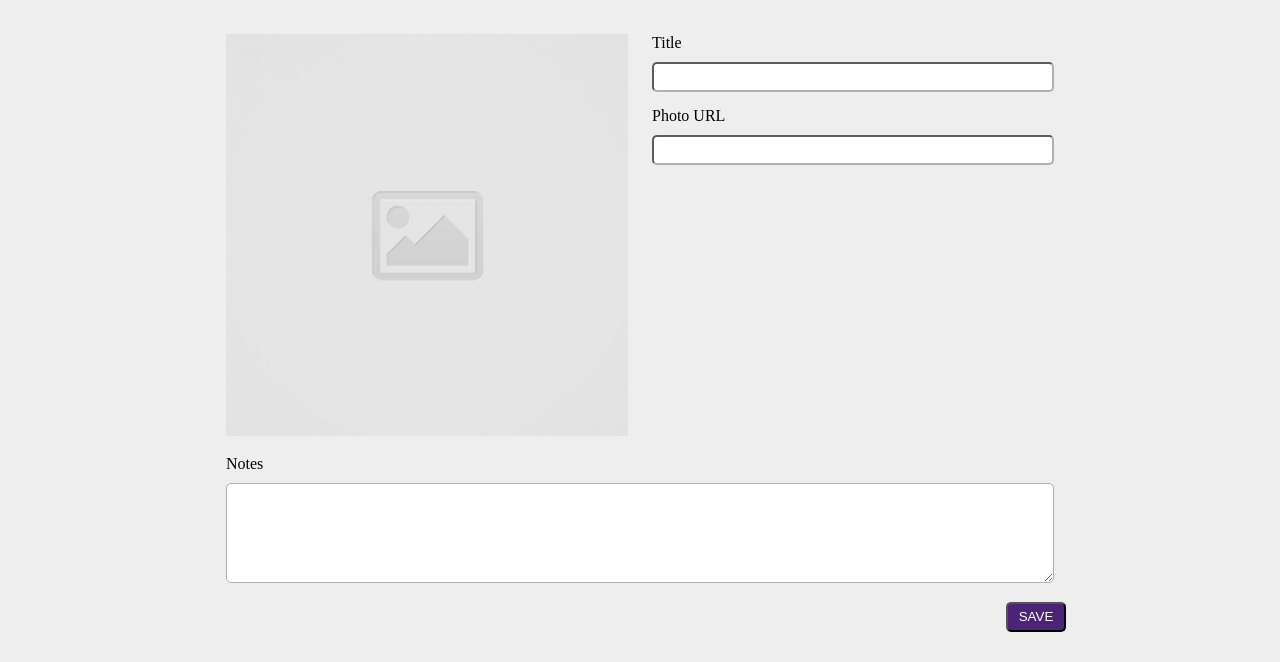
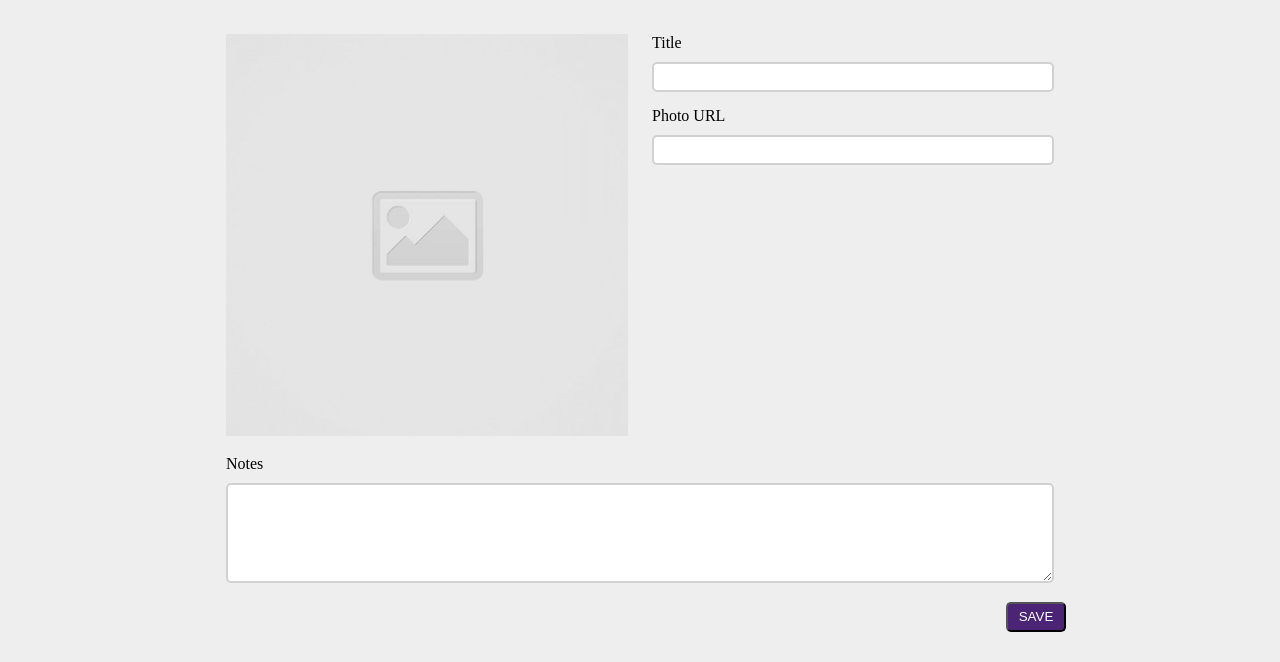
Before and after one commit to TristanChao/code-journal, a website: page index.html in a window 1280 px wide. Shown: the part 138-800 px from the top of the page. Drawn offline with Linux system fonts and the light colour scheme.

Commit message:
modified input and textarea borders to have a better color and to change color when focused

```diff
--- a/css/styles.css
+++ b/css/styles.css
@@ -25,12 +25,20 @@ textarea {
   font-family: Arial, Helvetica, sans-serif;
 }
 
-form input,
-form textarea {
+input,
+textarea {
   width: 100%;
   margin-top: 10px;
-  border-color: #b0b0b0;
   border-radius: 5px;
+  border-width: 2px;
+  border-color: #d1d1d1;
+  border-style: solid;
+  outline: none;
+}
+
+input:focus,
+textarea:focus {
+  border-color: #4b2476;
 }
 
 button {
```
